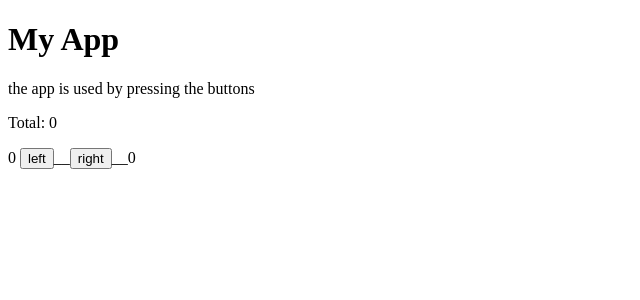
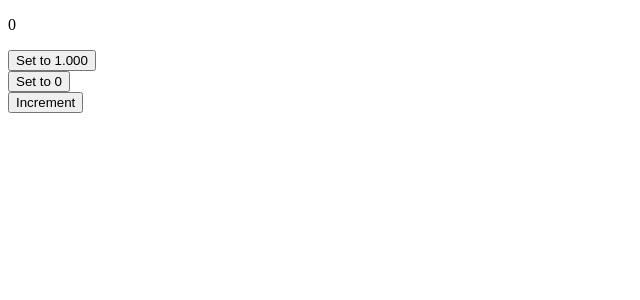
Before and after one commit to lonchanick/fullstackopen, a React (Vite) app in the folder Part1/1.2Course-Information-step-1 - Copy/newApp/: page / in a window 1280 px wide. Shown: the top 300 px of the page, without its empty margins (0-640 px from the left). Built offline with nearby package versions, Linux system fonts and the light colour scheme.

Commit message:
end chapter : A more complex state, debugging React apps

```diff
--- a/Part1/1.2Course-Information-step-1 - Copy/newApp/src/App.jsx
+++ b/Part1/1.2Course-Information-step-1 - Copy/newApp/src/App.jsx
@@ -1,39 +1,22 @@
-
 import {useState} from 'react'
-import History from './HistoryClicks';
 import Button from './Button'
 
 const App = () =>{
-  const [total, setTotal] = useState(0);
-  const [clicks, logClick] = useState([]);
-  const [leftCounter, setLeft] = useState(0);
-  const [rightCounter, setRight] = useState(0);
+  const [val, setVal] = useState(0);
 
-  const updateLeft = () => {
-    logClick(clicks.concat('L'));
-    const total = leftCounter + 1;
-    setLeft(total);
-    setTotal(total+rightCounter);
-  }
+  const clickHandler = (num)=> setVal(num)
 
-  const updateRight = () => {
-    logClick(clicks.concat('R'));
-    const total = rightCounter + 1;
-    setRight(total);
-    setTotal(total+leftCounter);
-  }
-  // debugger
   return(
     <>
-      <h1>My App</h1>
-      <History clicks = {clicks}/>
-      <p>Total: {total}</p>
-      {leftCounter}<span>   </span>
-      <Button fnReference={updateLeft} text='left' /><span>__</span>
-      <Button fnReference={updateRight} text='right' /><span>__</span>
-      {rightCounter}
+    <p>{val}</p>
+    <Button fnReference = {()=> clickHandler(1000)} text = 'Set to 1.000' /><br></br>
+    {/* <button onClick = {()=>clickHandler(1000)} >Set to 1.000</button> */}
+    <Button fnReference = {()=> clickHandler(0)} text = 'Set to 0' /><br></br>
+    {/* <button onClick = {()=>clickHandler(0)} >Set to 0</button> */}
+    <Button fnReference = {()=> clickHandler(val+1)} text = 'Increment' /><br></br>
+    {/* <button onClick = {()=>clickHandler(val+1)} >Increment + 1</button> */}
     </>
-  );
+  )
 }
 
 export default App
--- a/Part1/1.2Course-Information-step-1 - Copy/newApp/src/Button.jsx
+++ b/Part1/1.2Course-Information-step-1 - Copy/newApp/src/Button.jsx
@@ -1,4 +1,5 @@
 
-const Button = ({ fnReference, text }) => <button onClick={fnReference}>{text}</button>
+// const Button = (props) => <button onClick={props.fnReference}>{props.text}</button>
+const Button = ({fnReference, text}) => <button onClick={fnReference}>{text}</button>
 
 export default Button
```
